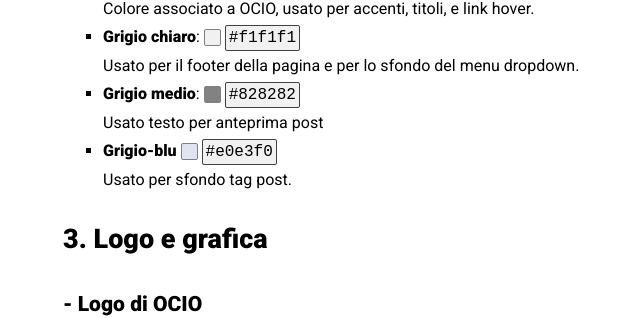
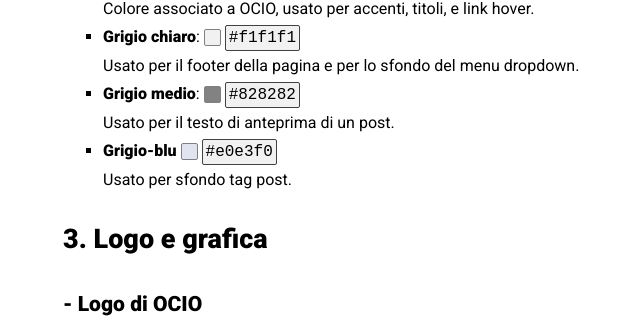
Before and after one commit to veneziainrete/veneziainrete.github.io, a Jekyll site: the page built from pagine/kit.md, in a window 1280 px wide and 900 px high, scrolled down 840 px. Shown: the part 147-465 px from the top of the window, without its empty margins (172-812 px from the left). Built offline with Jekyll 4.4.1, drawn with Linux system fonts in a browser that asks for light colours; nearby versions of some CDN libraries; some web fonts are replaced.

Commit message:
pagina kit grafico, grammatica check

```diff
--- a/pagine/kit.md
+++ b/pagine/kit.md
@@ -19,7 +19,7 @@ Questa è una guida con indicazioni sullidentità visiva dell'Osservatorio.
 - **Bianco**: <span style="width: 15px; height: 15px; margin:auto; display: inline-block; border: 1px solid gray; vertical-align: middle; border-radius: 2px; background: #ffffff"></span> `#ffffff`<br>Usato per lo sfondo della pagina.
 - **Rosso Bordeaux**: <span style="width: 15px; height: 15px; margin:auto; display: inline-block; border: 1px solid gray; vertical-align: middle; border-radius: 2px; background: #800000"></span> `#800000`<br>Colore associato a OCIO, usato per accenti, titoli, e link hover.
 - **Grigio chiaro**: <span style="width: 15px; height: 15px; margin:auto; display: inline-block; border: 1px solid gray; vertical-align: middle; border-radius: 2px; background: #f1f1f1"></span> `#f1f1f1`<br>Usato per il footer della pagina e per lo sfondo del menu dropdown.
-- **Grigio medio**: <span style="width: 15px; height: 15px; margin:auto; display: inline-block; border: 1px solid gray; vertical-align: middle; border-radius: 2px; background: #828282"></span> `#828282`<br>Usato testo per anteprima post
+- **Grigio medio**: <span style="width: 15px; height: 15px; margin:auto; display: inline-block; border: 1px solid gray; vertical-align: middle; border-radius: 2px; background: #828282"></span> `#828282`<br>Usato per il testo di anteprima di un post.
 - **Grigio-blu** <span style="width: 15px; height: 15px; margin:auto; display: inline-block; border: 1px solid gray; vertical-align: middle; border-radius: 2px; background: #E0E3F0"></span> `#e0e3f0`<br>Usato per sfondo tag post.
 
 ## 3. Logo e grafica
```
